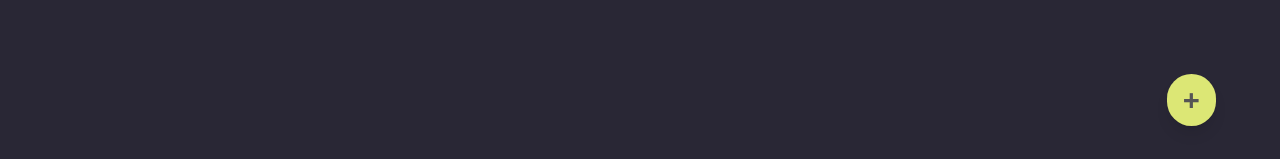
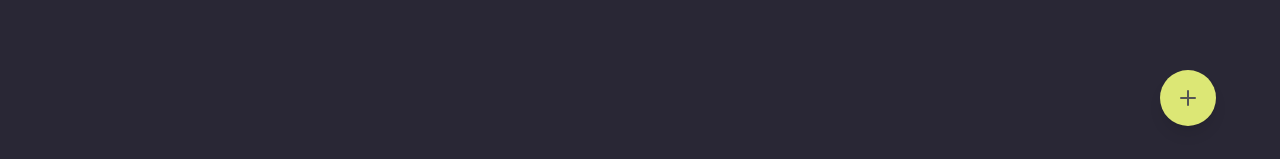
Before and after one commit to FilipeHenrique/Task-Manager, a React (Vite) app in the folder web/: page / in a window 1280 px wide. Shown: the part 638-797 px from the top of the page. Built offline with nearby package versions, Linux system fonts and the light colour scheme.

Commit message:
add button att

```diff
--- a/web/src/components/AddTaskButton.tsx
+++ b/web/src/components/AddTaskButton.tsx
@@ -1,3 +1,5 @@
+import { Plus } from "react-feather";
+
 interface AddTaskProps {
     addTask: () => void
 }
@@ -5,13 +7,14 @@ interface AddTaskProps {
 export default function AddTaskButton({ addTask }: AddTaskProps) {
 
     return (
-        <button
+        <div
             className="bg-[#DCE775] hover:bg-[#b6c248]
-                     text-[#555555] text-3xl font-bold py-2 px-4
+                     text-[#555555] text-3xl font-bold p-4
+                     hover:cursor-pointer
                      rounded-full shadow-lg fixed bottom-9 right-16 z-10
-                     hover:scale-110 transition-transform ease-in"
+                     hover:scale-110 transition-transform ease-in flex justify-center items-center"
             onClick={() => addTask()}>
-            +
-        </button>
+            <Plus />
+        </div>
     );
 }
```
